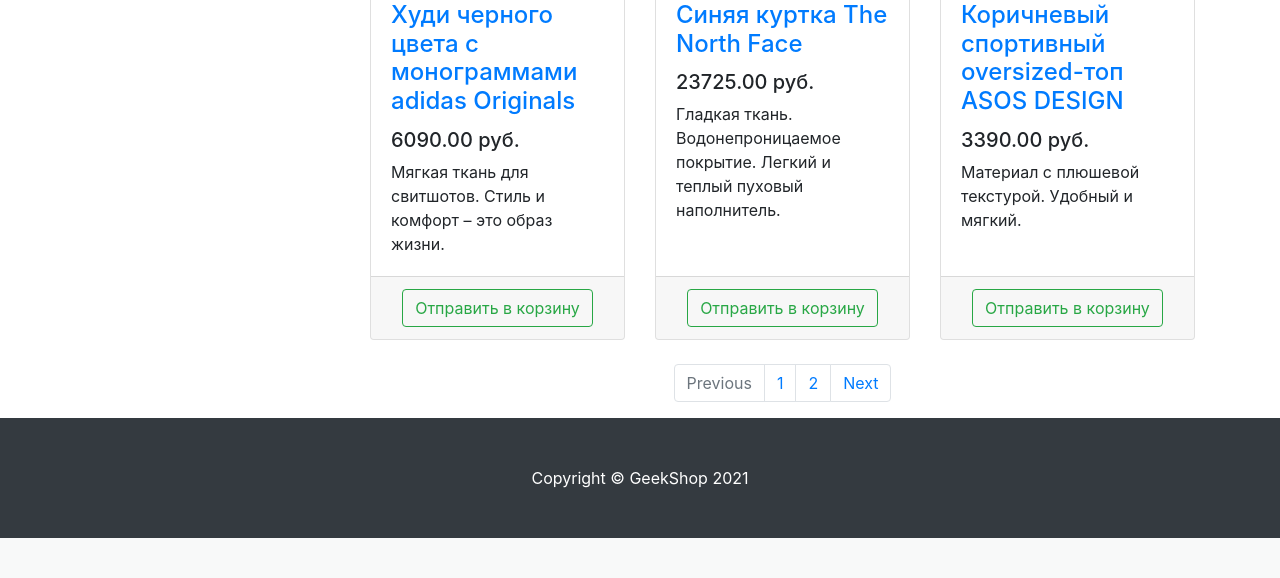
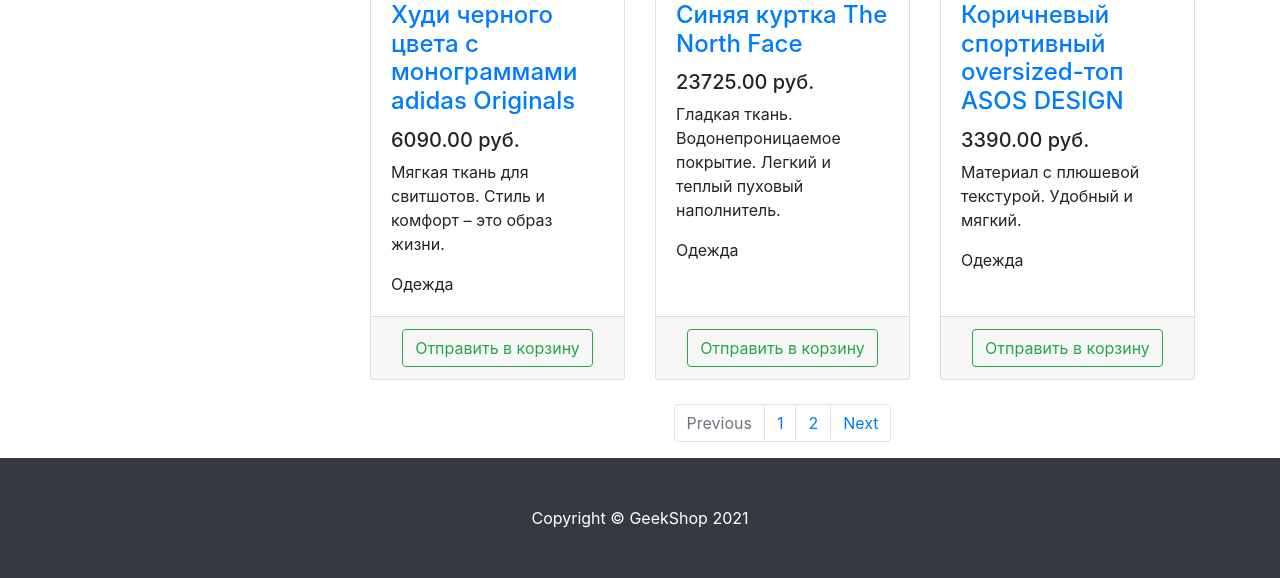
Before and after one commit to ZaitcevIlya/gb-shop-v2, a Django app: page /products/ in a window 1280 px wide. Shown: the part 809-1387 px from the top of the page. Before the commit the page ends 1347 px from the top, so only its background shows below. Run offline with Django 3.2, Linux system fonts and the light colour scheme; data comes from the database, SQL or seed files in the repository; some libraries are stand-ins or nearby versions.

Commit message:
add category

```diff
--- a/mainapp/templates/mainapp/includes/card.html
+++ b/mainapp/templates/mainapp/includes/card.html
@@ -14,6 +14,7 @@
                         </h4>
                         <h5>{{ product.price }} руб.</h5>
                         <p class="card-text">{{ product.description }}</p>
+                        <p class="card-text">{{ product.category.name }}</p>
                     </div>
                     <div class="card-footer text-center">
                         <button type="button" class="btn btn-outline-success" value="{{ product.id  }}">
```
